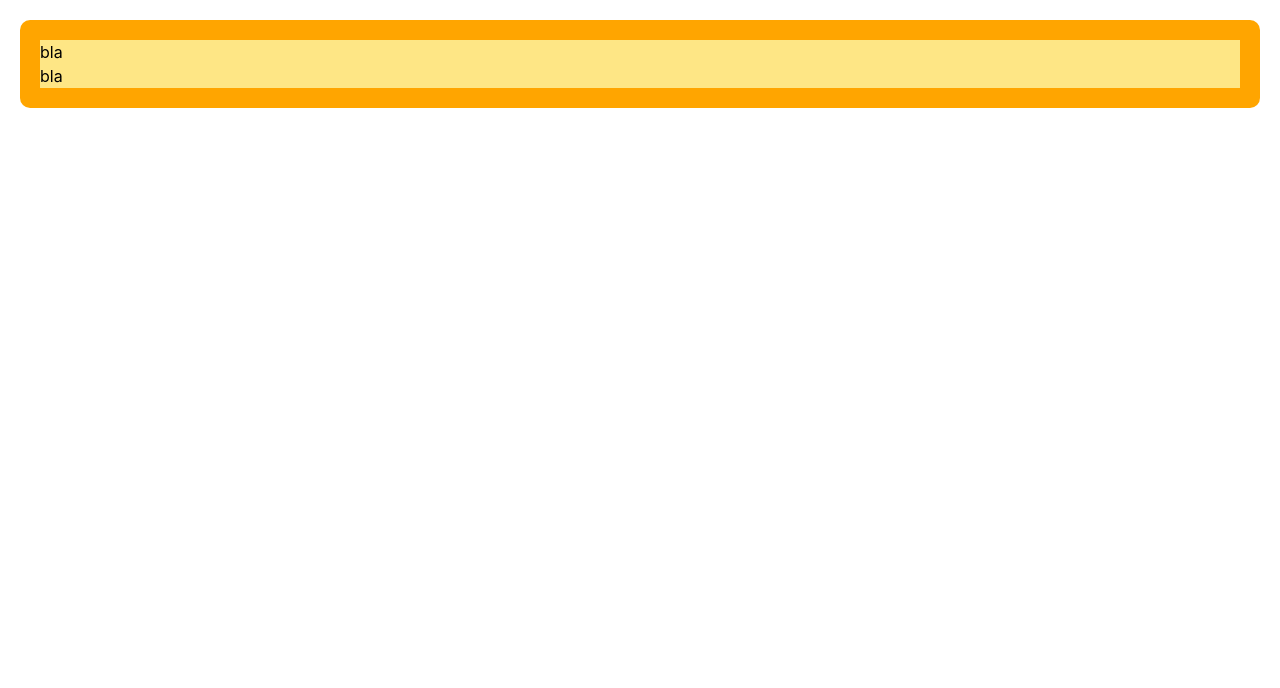
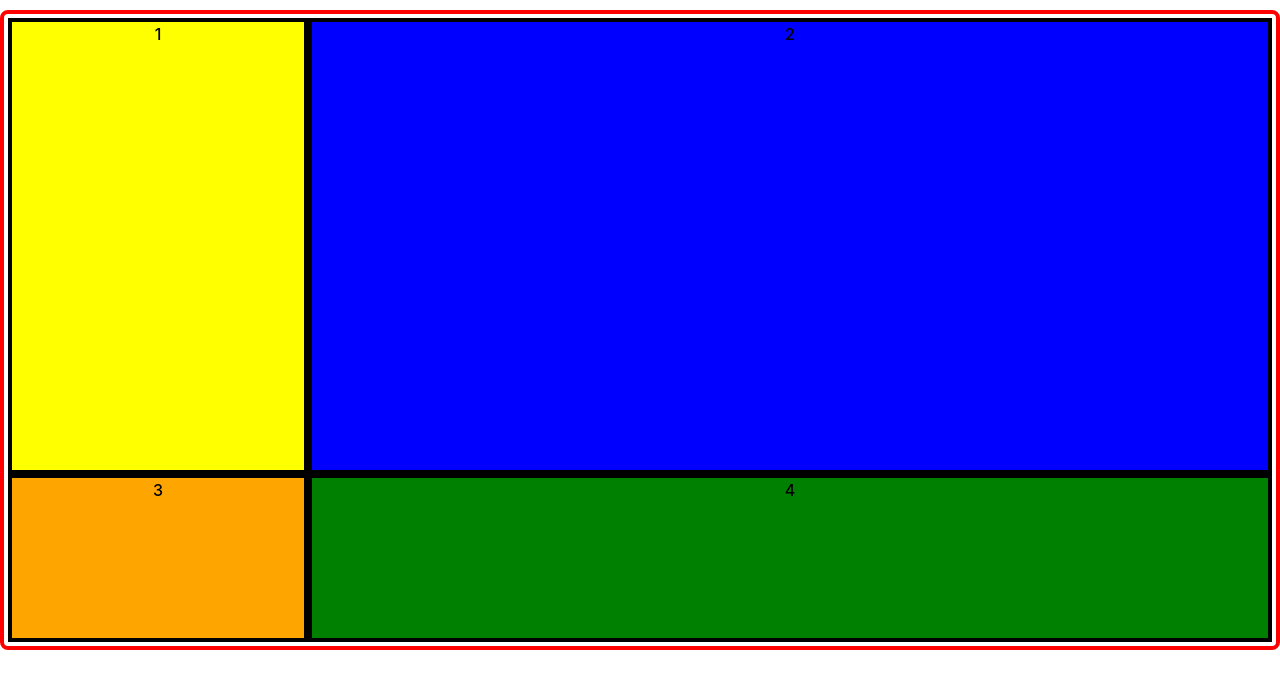
Before and after one commit to dev-lumi/frontend-oct-practice, a React (Vite) app in the folder practice-lib/: page / in a window 1280 px wide. Shown: the top 688 px of the page. Built offline with nearby package versions, Linux system fonts and the light colour scheme.

Commit message:
small changes

```diff
--- a/practice-lib/src/App.jsx
+++ b/practice-lib/src/App.jsx
@@ -2,9 +2,16 @@ import React from 'react'
 
 const App = () => {
   return (
-    <div className='card'>
-        <h1>bla</h1>
-        <h1>bla</h1>
+    <div className='container'>
+        <div className="item">1</div>
+        <div className="item">2</div>
+        <div className="item">3</div>
+        <div className="item">4</div>
+        {/* <div className="item">5</div>
+        <div className="item">6</div>
+        <div className="item">7</div>
+        <div className="item">8</div>
+        <div className="item">9</div> */}
     </div>
   )
 }
--- a/practice-lib/src/index.css
+++ b/practice-lib/src/index.css
@@ -1,17 +1,44 @@
 @import "tailwindcss";
 
-@layer base{
+.container {
+  border: 4px solid red;
+  padding: 4px;
+  margin: 10px auto;
+  height: 80vh;
+  border-radius: 8px;
 
-    h1{
-       @apply bg-amber-200;
-    }
+  display: grid;
+  grid-template-columns:100px 200px auto 200px 100px;
+  grid-template-rows:25% 300px auto;
+
 }
 
-@layer components{
-    .card{
-        background-color: orange;
-        border-radius: 10px;
-        padding: 20px;
-        margin: 20px;
-    }
+.item {
+  text-align: center;
+  font-weight: 500;
+  /* height: 82px;
+  width: 82px; */
+  background-color: blueviolet;
+  border: 4px solid black;
 }
+
+.item:nth-child(1){
+    background-color: yellow;
+    grid-column: 1/3;
+    grid-row: 1/3;
+}
+.item:nth-child(2){
+    background-color: blue;
+    grid-column: 3/-1;
+    grid-row: 1/3;
+
+}
+.item:nth-child(3){
+    background-color: orange;
+    grid-column: 1/3;
+    grid-row: -2/-1;
+}
+.item:nth-child(4){
+    background-color: green;
+    grid-column: 3/-1;
+}
```
